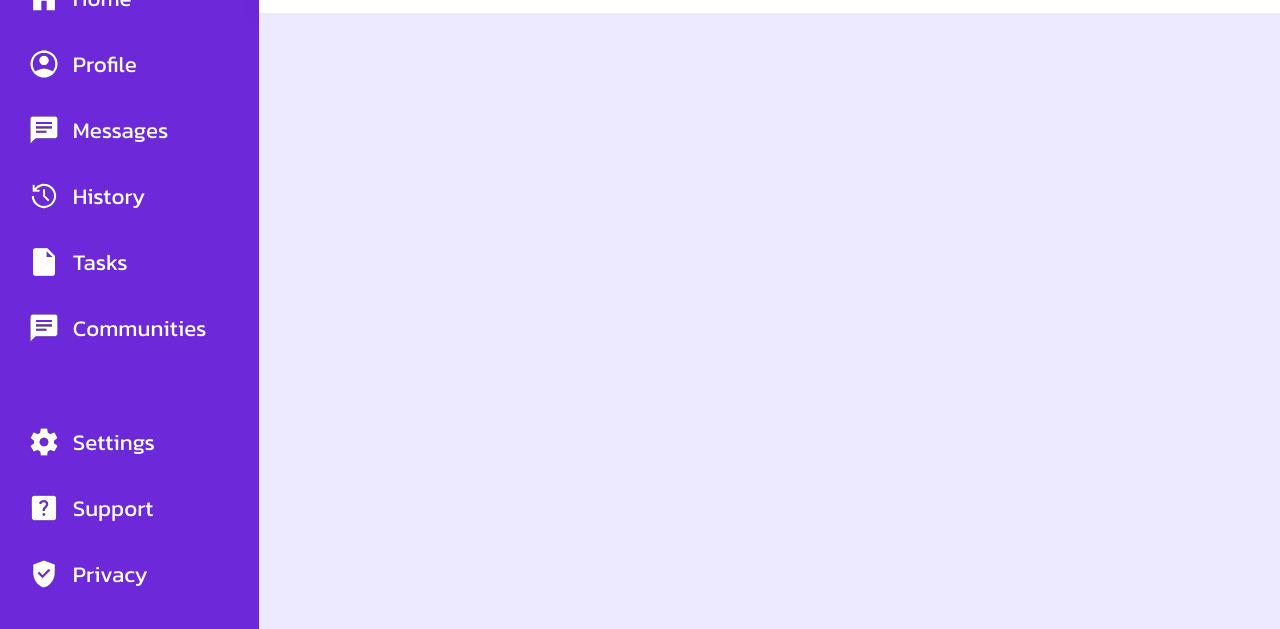
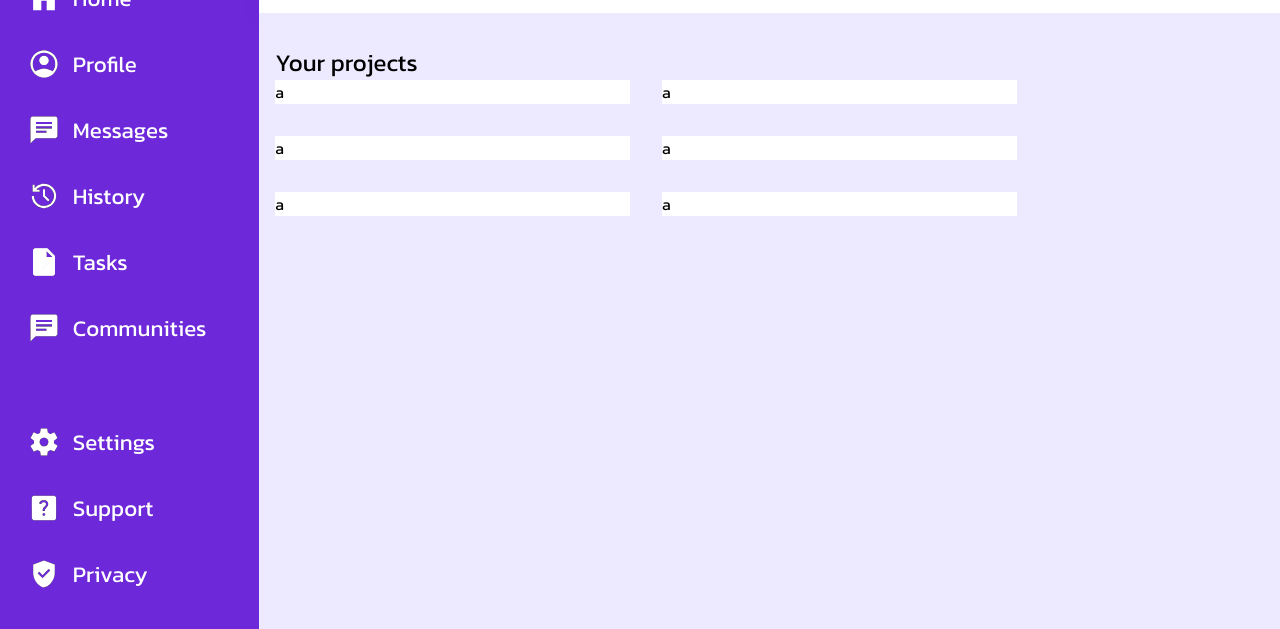
Before and after one commit to franius8/admin-dashboard, a plain HTML site: page index.html in a window 1280 px wide. Shown: the part 171-800 px from the top of the page. Drawn offline with Linux system fonts and the light colour scheme.

Commit message:
Create card div

```diff
--- a/index.html
+++ b/index.html
@@ -79,13 +79,17 @@
             </div>
         </div>
     <div id="content">
-        <div id="projects"></div>
-            <div class="projectcard"></div>
-            <div class="projectcard"></div>
-            <div class="projectcard"></div>
-            <div class="projectcard"></div>
-            <div class="projectcard"></div>
-            <div class="projectcard"></div>
+        <div id="projects">
+            <div class="headertext">Your projects</div>
+            <div id="cardcontainer">
+                <div class="projectcard">a</div>
+                <div class="projectcard">a</div>
+                <div class="projectcard">a</div>
+                <div class="projectcard">a</div>
+                <div class="projectcard">a</div>
+                <div class="projectcard">a</div>
+            </div>
+        </div>
         <div id="assignments"></div>
         <div id="trending"></div>
     </div>
--- a/style.css
+++ b/style.css
@@ -156,8 +156,26 @@ button:hover {
 #content {
     display: grid;
     grid-template: 1fr 1fr / 3fr 1fr;
+    color: black;
+    padding: 2rem 1rem;
 }
 
 #projects {
     grid-area: 1 / 1 / span 2 / 1;
+    display: flex;
+    flex-direction: column;
 }
+
+.headertext {
+    font-size: 1.5rem;
+}
+
+#cardcontainer {
+    display: grid;
+    grid-template: repeat(3, 1fr) / repeat(2, 1fr);
+    gap: 2rem;
+}
+
+.projectcard {
+    background-color: white;
+}
```
